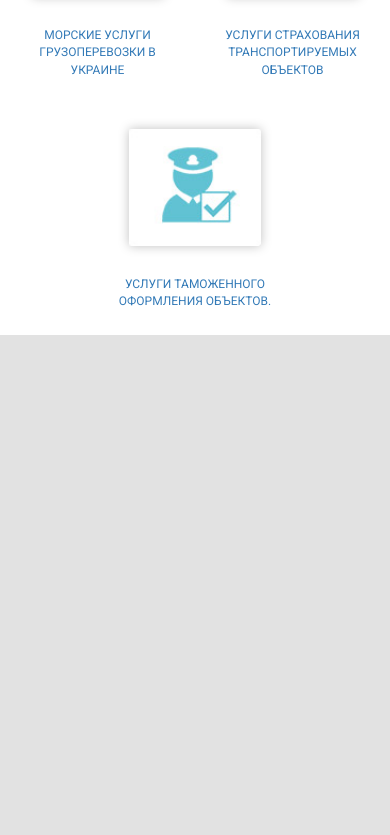
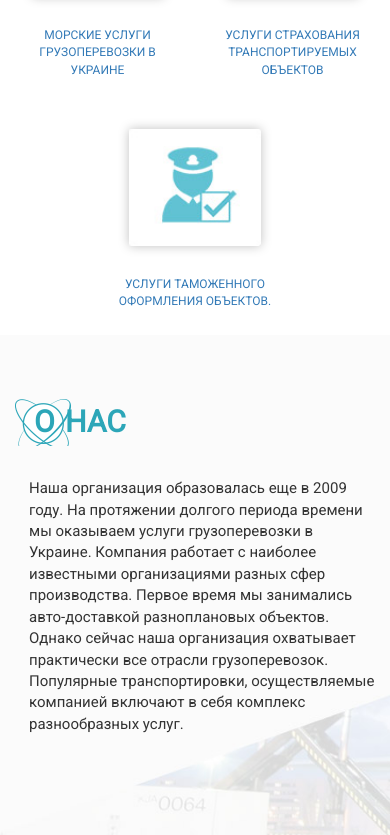
Before and after one commit to Anton-Golovin/test-ngen, a website: page index.html in a window 390 px wide. Shown: the part 895-1730 px from the top of the page. Before the commit the page ends 1230 px from the top, so only its background shows below. Drawn offline with Linux system fonts and the light colour scheme.

Commit message:
Added section about in index.html

```diff
--- a/index.html
+++ b/index.html
@@ -56,11 +56,14 @@
 		</div>
 	</header>
 
-	<div id="carousel" class="carousel slide" data-ride="carousel">
+	<div id="carousel" class="carousel slide" data-ride="carousel" data-interval="false">
 		<!-- Carousel => Wrapper for slides -->
 		<div class="carousel-inner" role="listbox">
 			<div class="item active">
-				<img src="dist/img/slider1.jpg" alt="...">
+				<img src="dist/img/slider1.jpg" alt="">
+			</div>
+			<div class="item">
+				<img src="dist/img/slider1.jpg" alt="">
 			</div>
 		</div>
 
@@ -125,6 +128,14 @@
 		</li>
 	</ul>
 
+	<div class="about">
+		<div class="container">
+			<h2 class="header-name">О нас</h2>
+			<div class="text">
+				<p>Наша организация образовалась еще в 2009 году. На протяжении долгого периода времени мы оказываем услуги грузоперевозки в Украине. Компания работает с наиболее известными организациями  разных сфер производства.  Первое время мы занимались авто-доставкой разноплановых объектов. Однако сейчас наша организация  охватывает практически все отрасли грузоперевозок. Популярные транспортировки, осуществляемые компанией включают в себя комплекс разнообразных услуг. </p>
+			</div>
+		</div>
+	</div>
 	<!-- jQuery + Bootstrap -->
 	<script src='dist/libs/libs.min.js'></script>
 </body>
--- a/src/css/style.css
+++ b/src/css/style.css
@@ -1,6 +1,6 @@
 body {
 	min-width: 320px;
-	background: #e2e2e2;
+	background: #fbfbfb;
 	font-family: 'Roboto', sans-serif;
 	font-size: 15px;
 }
@@ -10,6 +10,19 @@ header {
 	background: #fff;
 	box-shadow: 0px 0px 13px -2px rgba(0,0,0,0.75);
 }
+/*headlines*/
+.header-name {
+	font-size: 30px;
+	font-weight: bold;
+	color: #2ca6b8;
+	text-transform: uppercase;
+}
+.header-name:first-letter {
+	background: url('../img/first-letter.png') no-repeat;
+	padding: 5px 18px 7px 19px;
+	margin-right: -15px;
+}
+
 /*logo*/
 .logo {
 	text-align: center;
@@ -107,8 +120,9 @@ header {
 /*service-menu*/
 .service-menu {
 	position: relative;
+	top: -50px;
 	max-width: 950px;
-	margin: -100px auto;
+	margin: -50px auto;
 	padding: 0;
 	border-radius: 2px;
 	border: 2px solid #f8f9f1;
@@ -130,6 +144,7 @@ header {
 .service-menu .img-wrapper {
 	position: relative;
 	display: inline-block;
+    width: 100%;
 	margin-bottom: 25px;
 }
 .service-menu .img-wrapper img {
@@ -164,6 +179,20 @@ header {
 	margin-top: 40px;
 	color: #fff;
 }
+
+/*about*/
+.about {
+	width: 100%;
+	min-height: 500px;
+	background: url('../img/Lufthansa-airfreight-12.jpg') no-repeat;
+	background-size: cover;
+	padding-top: 50px;
+}
+.about .text {
+	padding-left: 14px;
+	padding-top: 30px;
+	width: 60%;
+}
 /* <= Medium Devices*/
 @media only screen and (max-width : 992px) {
 	.container-fluid {
@@ -183,12 +212,16 @@ header {
 		height: 50px;
 	}
 	.service-menu {
+		position: static;
 		margin: 0;
 		border-radius: 0;
 		border: none;
 	}
 	.service-menu > li {
 		width: 30%;
+	}
+	.about .text {
+		width: 80%;
 	}
 }
 
@@ -200,4 +233,7 @@ header {
 	.service-menu > li {
 		width: 50%;
 	}
+	.about .text {
+		width: 100%;
+	}
 }
```
Also changed, not shown: dist/css/style.min.css, dist/img/Lufthansa-airfreight-12.jpg (added), dist/img/first-letter.png (added), src/img/Lufthansa-airfreight-12.jpg (added), src/img/first-letter.png (added).
